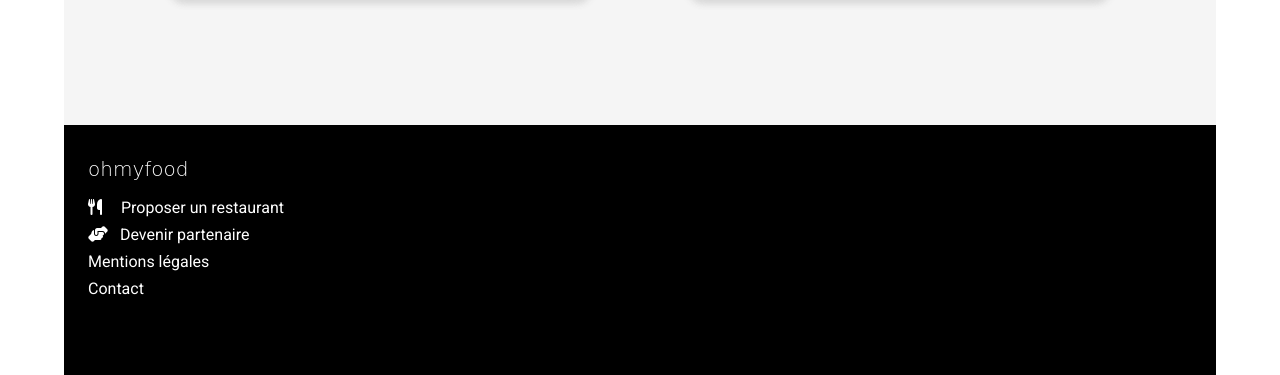
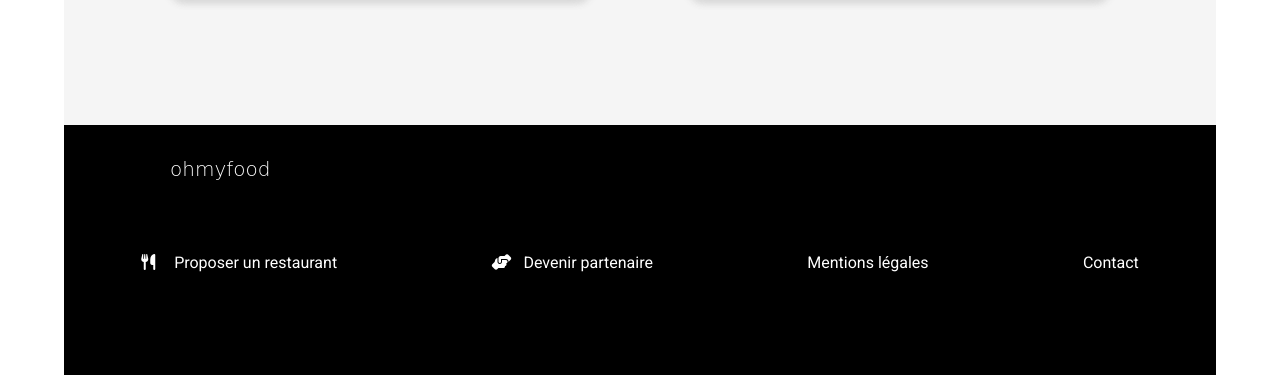
Before and after one commit to Maximilien-Feliu/MaximilienFeliu_3_20012021, a plain HTML site: page index.html in a window 1280 px wide. Shown: the part 1245-1620 px from the top of the page. Drawn offline with Linux system fonts and the light colour scheme; a web font is replaced by a local one.

Commit message:
modification du footer pour le responsive desktop

```diff
--- a/styles/sass/layout/_footer.scss
+++ b/styles/sass/layout/_footer.scss
@@ -8,12 +8,23 @@ footer {
     h2{
         padding-top: 2rem;
         margin-top: 0px;
+
+        @include respond-to(smallDesktop){
+            margin-left: 5.3em;
+        }
     }
 
     ul{
         padding-left: 0px;
         margin-left: 1.5rem;
         margin-top: 1em;
+
+
+    @include respond-to(smallDesktop){
+        @include flex(row, space-around, center);
+        margin-top: 4.5em;
+        margin-left: 0;
+    }
 
         li{
             margin-bottom: .5em;
```
Also changed, not shown: styles/css/main.css, 1 other file.
